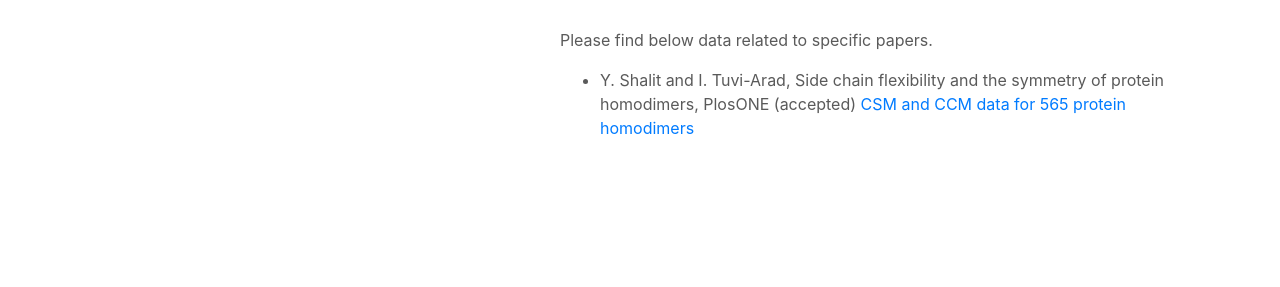
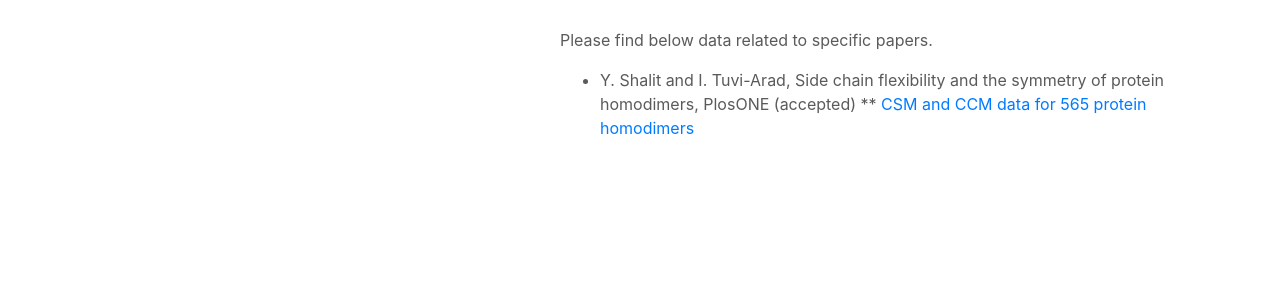
Before and after one commit to continuous-symmetry/our_research_group, a Jekyll site: the page built from 06_Data.md, in a window 1280 px wide. Shown: the part 206-493 px from the top of the page. Built offline with Jekyll 4.4.1, drawn with Linux system fonts in a browser that asks for light colours.

```diff
--- a/06_Data.md
+++ b/06_Data.md
@@ -10,5 +10,5 @@ permalink: "/Data/"
 Please find below data related to specific papers.
 
 * Y. Shalit and I. Tuvi-Arad, Side chain flexibility and the symmetry of protein homodimers, PlosONE (accepted)
-[CSM and CCM data for 565 protein homodimers](/assets/data/S2-appendix.xlsx)
+** [CSM and CCM data for 565 protein homodimers](/assets/data/S2-appendix.xlsx)
 <!--[Symmetry of Protein Homodimers](/assets/data/S2-appendix.xlsx)-->
```
